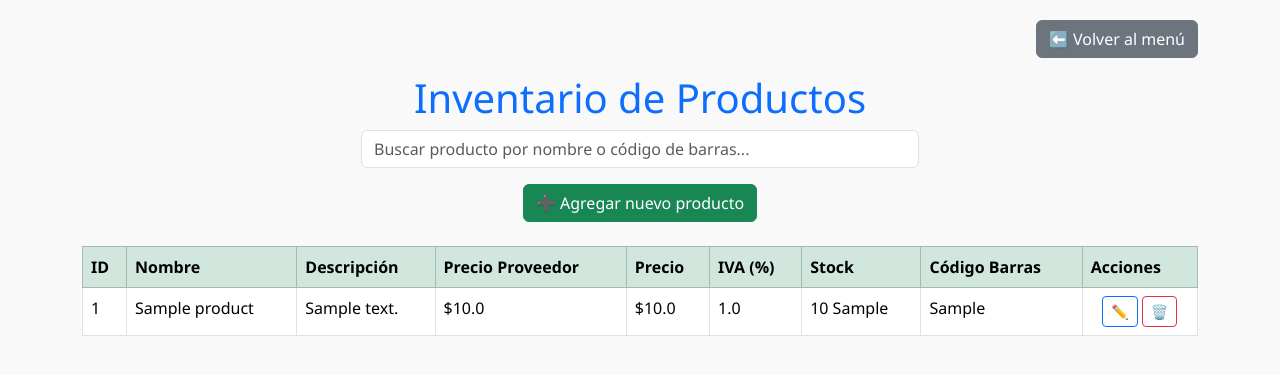
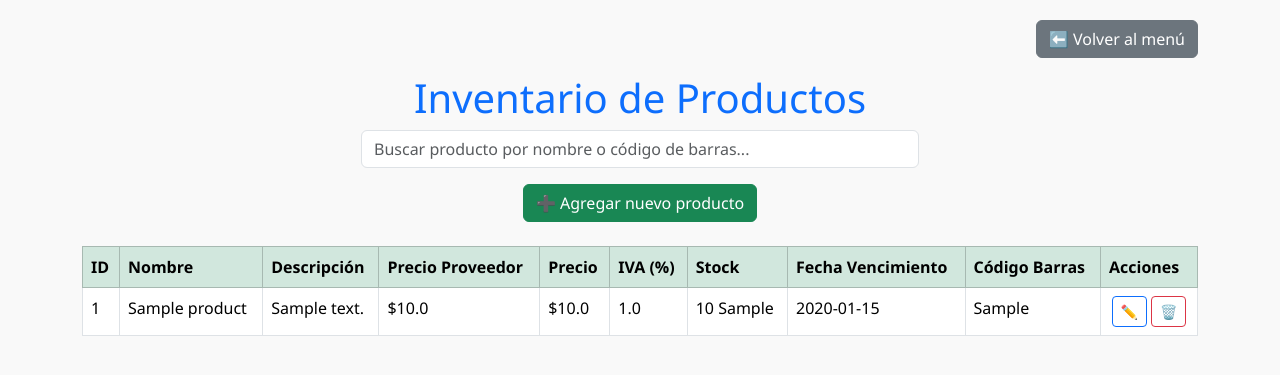
Before and after one commit to Ventas/Facto, a FastAPI app: page /inventario in a window 1280 px wide. Shown: the top 375 px of the page. Run offline with FastAPI, Linux system fonts and the light colour scheme; tables that the repository leaves empty hold one stand-in row (values such as "Sample post").

Commit message:
se agrega fecha

```diff
--- a/modules/models.py
+++ b/modules/models.py
@@ -2,6 +2,7 @@ from sqlalchemy import Column, Integer, String, Float, ForeignKey,DateTime
 from sqlalchemy.orm import relationship
 from Database import Base
 from datetime import datetime
+from sqlalchemy import Date
 
 # class User(Base):
 #     __tablename__ = "users"
@@ -27,6 +28,7 @@ class Product(Base):
     codigo_barras = Column(String, unique=True, nullable=True)
     iva = Column(Float, nullable=False, default=0.0)  # Porcentaje (ej: 19.0)
     precio_proveedor = Column(Float, nullable=False, default=0.0)
+    fecha_vencimiento = Column(Date, nullable=True)
 
     sales = relationship("Sale", back_populates="product")
 
--- a/templates/inventario.html
+++ b/templates/inventario.html
@@ -61,6 +61,7 @@
                         <th>Precio</th>
                         <th>IVA (%)</th>
                         <th>Stock</th>
+                        <th>Fecha Vencimiento</th>
                         <th>Código Barras</th>
                         <th>Acciones</th>
                     </tr>
@@ -75,10 +76,11 @@
                         <td>${{ producto.precio }}</td>
                         <td>{{ producto.iva }}</td>
                         <td>{{ producto.stock }} {{ producto.unidad_stock }}</td>
+                        <td>{{ producto.fecha_vencimiento or 'N/A' }}</td>
                         <td>{{ producto.codigo_barras or 'N/A' }}</td>
                         <td>
                             <div class="d-flex gap-1 justify-content-center">
-                                <button class="btn btn-outline-primary btn-sm" onclick="abrirModalEditar('{{ producto.id }}', '{{ producto.nombre }}', '{{ producto.descripcion }}','{{ producto.precio_proveedor }}', '{{ producto.precio }}','{{ producto.iva }}', '{{ producto.stock }}','{{ producto.unidad_stock }}', '{{ producto.codigo_barras or '' }}')">
+                                <button class="btn btn-outline-primary btn-sm" onclick="abrirModalEditar('{{ producto.id }}', '{{ producto.nombre }}', '{{ producto.descripcion }}','{{ producto.precio_proveedor }}', '{{ producto.precio }}','{{ producto.iva }}', '{{ producto.stock }}','{{ producto.unidad_stock }}','{{ producto.fecha_vencimiento }}', '{{ producto.codigo_barras or '' }}')">
                                     ✏️
                                 </button>
                                 <form method="post" action="/inventario/eliminar/{{ producto.id }}" onsubmit="return confirm('¿Estás seguro de eliminar este producto?')">
@@ -101,9 +103,9 @@
                     <label>Nombre:</label>
                     <input type="text" name="nombre" class="form-control" required>
                     <label>Descripción:</label>
+                    <input type="text" name="descripcion" class="form-control">
                     <label>Precio Proveedor:</label>
                     <input type="number" name="precio_proveedor" step="0.01" class="form-control" required>
-                    <input type="text" name="descripcion" class="form-control">
                     <label>Precio:</label>
                     <input type="number" name="precio" step="0.01" class="form-control" required>
                     <label>IVA (%):</label>
@@ -116,6 +118,8 @@
                         <option value="gramos">Gramos</option>
                         <option value="kilogramos">Kilogramos</option>
                     </select>
+                    <label>Fecha de Vencimiento:</label>
+                    <input type="date" name="fecha_vencimiento" class="form-control">
                     <label>Código de Barras:</label>
                     <input type="text" name="codigo_barras" id="codigo_barras" class="form-control">
                     <button type="button" class="btn btn-info barcode-generate-btn" onclick="generarCodigoBarras()">Generar</button>
@@ -148,6 +152,8 @@
                         <option value="gramos">Gramos</option>
                         <option value="kilogramos">Kilogramos</option>
                     </select>
+                    <label>Fecha de Vencimiento:</label>
+                    <input type="date" name="fecha_vencimiento" id="edit-fecha_vencimiento" class="form-control">
                     <label>Código de Barras:</label>
                     <input type="text" name="codigo_barras" id="edit-codigo_barras" class="form-control">
                     <button type="button" class="btn btn-info barcode-generate-btn" onclick="generarCodigoBarras('edit')">Generar</button>
@@ -168,7 +174,7 @@
             });
         });
 
-        function abrirModalEditar(id, nombre, descripcion,precio_proveedor,precio,iva, stock, unidad_stock, codigo_barras) {
+        function abrirModalEditar(id, nombre, descripcion,precio_proveedor,precio,iva, stock, unidad_stock,fecha_vencimiento, codigo_barras) {
             document.getElementById("edit-nombre").value = nombre;
             document.getElementById("edit-descripcion").value = descripcion;
             document.getElementById("edit-precio_proveedor").value = precio_proveedor;
@@ -176,6 +182,7 @@
             document.getElementById("edit-iva").value = iva;
             document.getElementById("edit-stock").value = stock;
             document.getElementById("edit-unidad_stock").value = unidad_stock;
+            document.getElementById("edit-fecha_vencimiento").value = fecha_vencimiento;
             document.getElementById("edit-codigo_barras").value = codigo_barras;
             document.getElementById("formEditar").action = `/inventario/editar/${id}`;
             document.getElementById("modalEditar").style.display = "block";
```
Also changed, not shown: Database.py (+6 -1 lines), Routes/inventario.py (+7 -1 lines).
